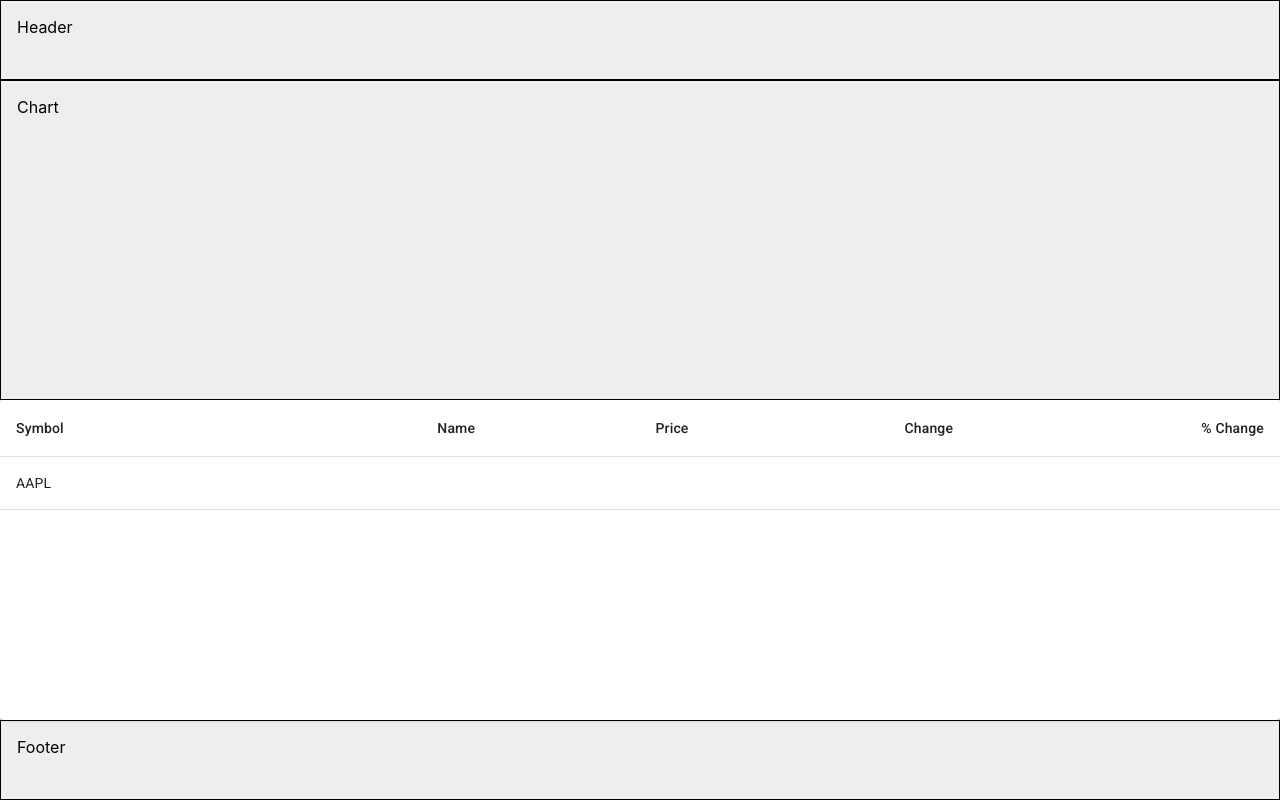
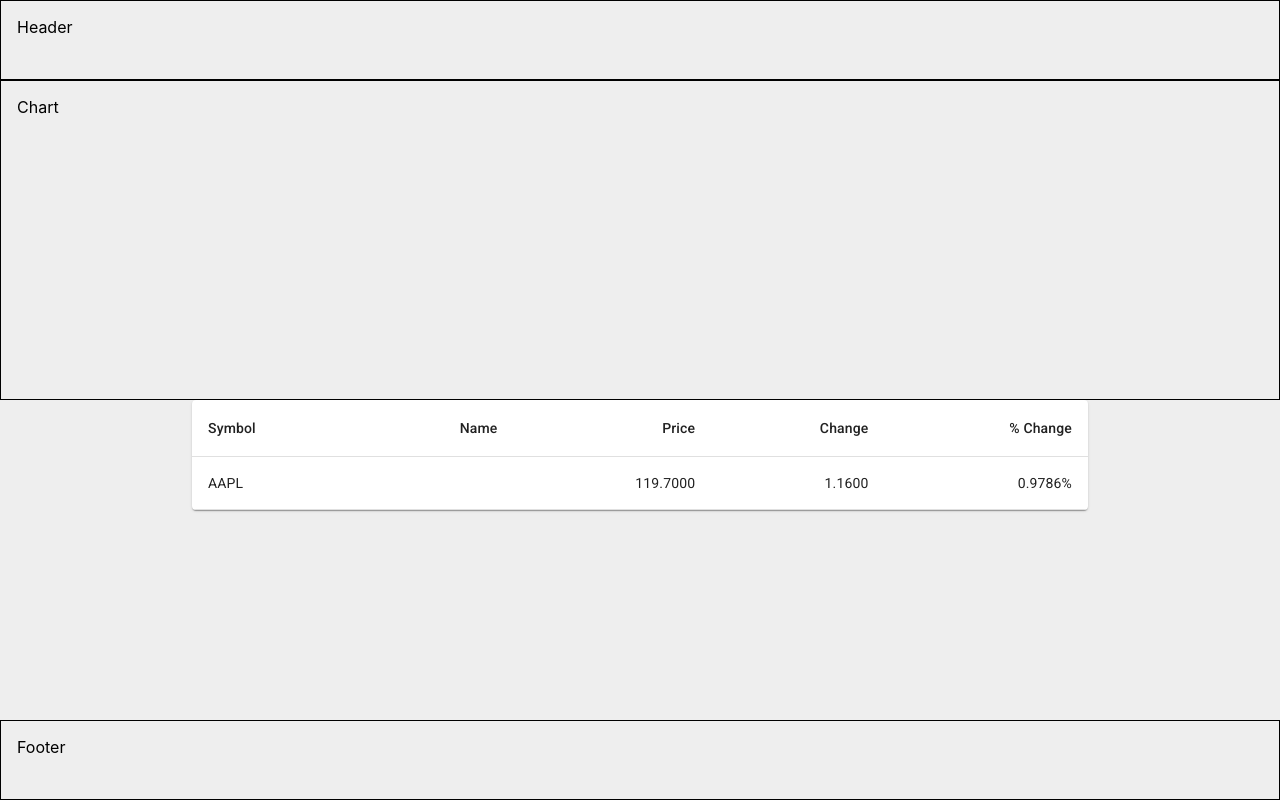
Before and after one commit to daniel-norris/stock_price_portfolio, a React (Create React App) app: page / in a window 1280 px wide. Built offline with nearby package versions, Linux system fonts and the light colour scheme.

Commit message:
adjusted layout of stocks component

```diff
--- a/src/App.css
+++ b/src/App.css
@@ -13,3 +13,8 @@ body {
     display: grid;
     grid-template-rows: 10vh 40vh 40vh 10vh;
 }
+
+.stocks {
+    width: 70vw;
+    margin: 0 auto;
+}
--- a/src/components/Stocks/Stocks.js
+++ b/src/components/Stocks/Stocks.js
@@ -16,6 +16,7 @@ class Stocks extends Component {
         const { stocks } = this.props;
 
         return (
+            <div className="stocks">
                 <TableContainer component={Paper}>
                     <Table aria-label="simple table">
                         <TableHead>
@@ -34,14 +35,21 @@ class Stocks extends Component {
                                         {stock.symbol}
                                     </TableCell>
                                     <TableCell align="right"></TableCell>
-                                <TableCell align="right"></TableCell>
-                                <TableCell align="right"></TableCell>
-                                <TableCell align="right"></TableCell>
+                                    <TableCell align="right">
+                                        {stock.price}
+                                    </TableCell>
+                                    <TableCell align="right">
+                                        {stock.change}
+                                    </TableCell>
+                                    <TableCell align="right">
+                                        {stock.changePercent}
+                                    </TableCell>
                                 </TableRow>
                             ))}
                         </TableBody>
                     </Table>
                 </TableContainer>
+            </div>
         );
     }
 }
--- a/src/data/initial.js
+++ b/src/data/initial.js
@@ -1,4 +1,5 @@
 const initial = {
+    portfolio: [],
     stocks: [],
 };
 
```
Also changed, not shown: 1 other file (tests, documents, lock files or other folders). Lines whose indentation alone changed are shown as unchanged.
